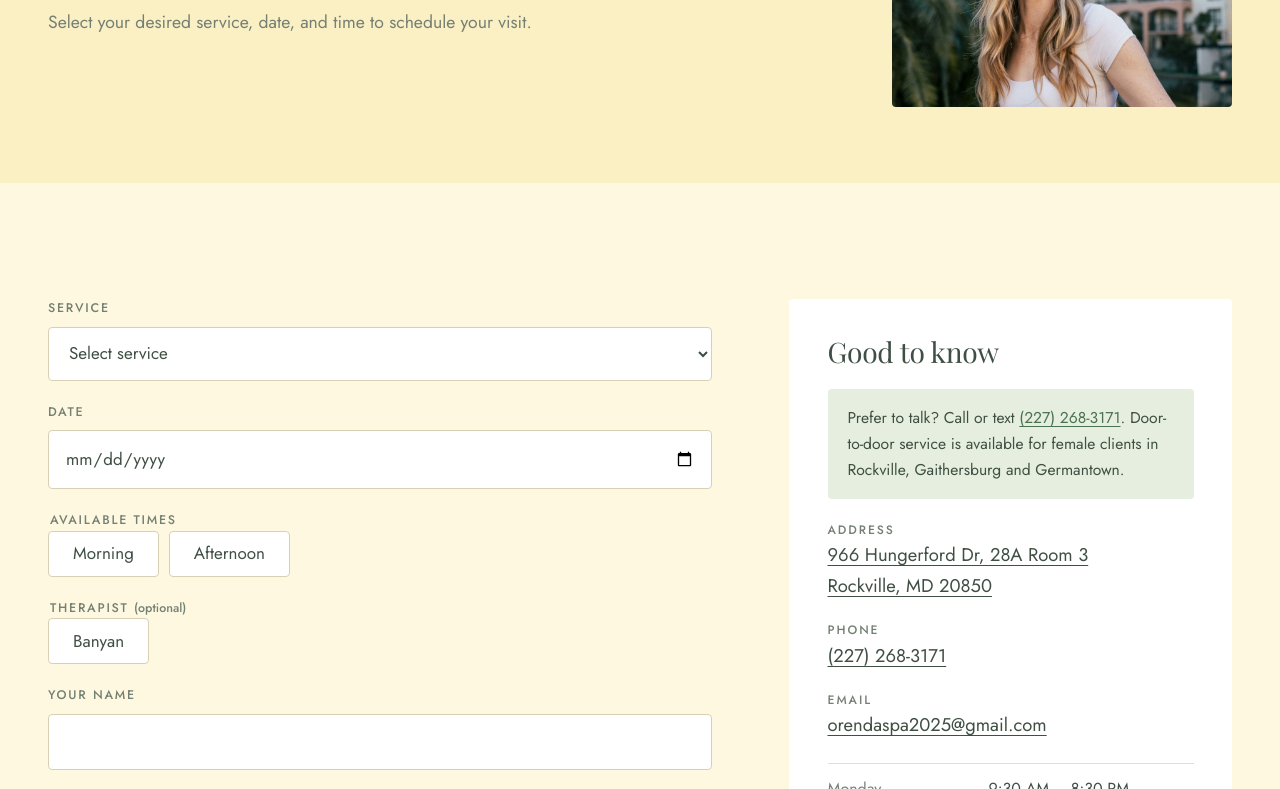
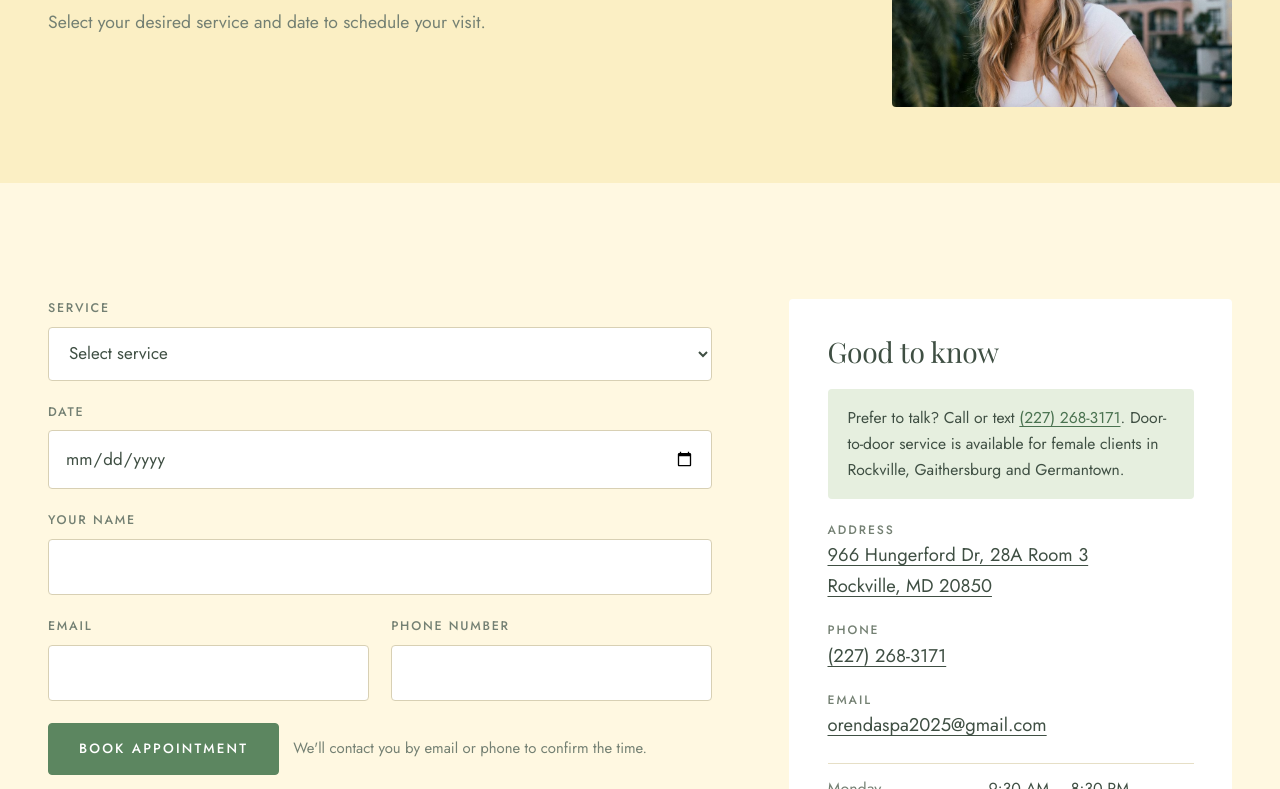
Before and after one commit to orendaspa/orenda, a website: page public/booking.html in a window 1280 px wide. Shown: the part 356-1145 px from the top of the page. Drawn offline with nearby package versions, Linux system fonts and the light colour scheme; a web font is replaced by a local one.

Commit message:
Read Gmail password from env; simplify booking form

```diff
--- a/public/booking.html
+++ b/public/booking.html
@@ -42,7 +42,7 @@
         <div class="wrap">
           <div class="page-head-copy">
             <h1>Book an appointment</h1>
-            <p class="lede">Select your desired service, date, and time to schedule your visit.</p>
+            <p class="lede">Select your desired service and date to schedule your visit.</p>
           </div>
           <div class="page-head-photo"><img class="shape circle" src="figures/web/smile_blonde_laugh.jpg" alt="A blonde woman laughing out loud" style="object-position: 50% 25%" /></div>
         </div>
@@ -81,21 +81,6 @@
               <input type="date" name="date" required />
             </label>
 
-            <fieldset>
-              <legend>Available times</legend>
-              <div class="chips">
-                <label><input type="radio" name="time" value="Morning" required /><span>Morning</span></label>
-                <label><input type="radio" name="time" value="Afternoon" /><span>Afternoon</span></label>
-              </div>
-            </fieldset>
-
-            <fieldset>
-              <legend>Therapist <em>(optional)</em></legend>
-              <div class="chips">
-                <label><input type="radio" name="therapist" value="Banyan" /><span>Banyan</span></label>
-              </div>
-            </fieldset>
-
             <label class="field">
               <span>Your name</span>
               <input name="client-name" required autocomplete="name" />
@@ -114,7 +99,7 @@
 
             <div class="btn-row" style="align-items: center">
               <button id="submit-btn" class="btn" type="submit">Book appointment</button>
-              <p class="small">We'll confirm your exact time by email or phone.</p>
+              <p class="small">We'll contact you by email or phone to confirm the time.</p>
             </div>
             <p id="booking-message" class="form-message" role="status"></p>
           </form>
--- a/public/js/site.js
+++ b/public/js/site.js
@@ -74,13 +74,9 @@
       submitBtn.disabled = true;
       submitBtn.textContent = 'Booking...';
 
-      var time = bookingForm.querySelector('[name="time"]:checked');
-      var therapist = bookingForm.querySelector('[name="therapist"]:checked');
       var data = {
         service: bookingForm.querySelector('[name="service"]').value,
         date: dateInput.value,
-        time: time ? time.value : '',
-        therapist: therapist ? therapist.value : '',
         name: bookingForm.querySelector('[name="client-name"]').value,
         email: bookingForm.querySelector('[name="client-email"]').value,
         phone: bookingForm.querySelector('[name="client-phone"]').value
```
Also changed, not shown: server.js (+12 -4 lines).
